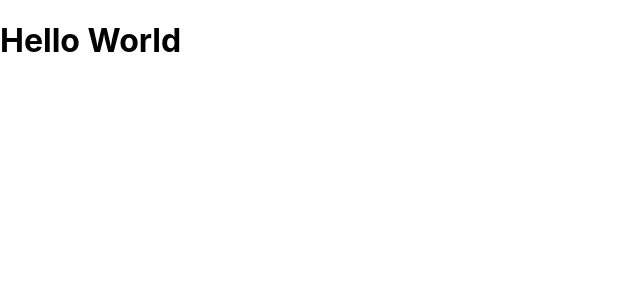
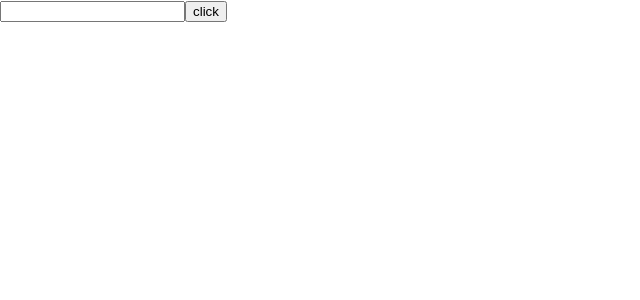
Before and after one commit to widisal125/learn-reactjs, a React (Create React App) app: page / in a window 1280 px wide. Shown: the top 300 px of the page, without its empty margins (0-640 px from the left). Built offline with nearby package versions, Linux system fonts and the light colour scheme.

Commit message:
React.createRef()

```diff
--- a/src/App.js
+++ b/src/App.js
@@ -1,8 +1,9 @@
 import logo from './logo.svg';
 import './App.css';
+import RefsDemo from './components/RefsDemo';
 
 function App() {
-  return (<h1>Hello World</h1>);
+  return (<RefsDemo />);
 }
 
 export default App;
--- /dev/null
+++ b/src/components/RefsDemo.js
@@ -0,0 +1,29 @@
+import React, { Component } from 'react'
+
+class RefsDemo extends Component {
+  constructor(props) {
+    super(props)
+
+    this.inputRef = React.createRef();
+  }
+
+  componentDidMount() {
+    console.log(this.inputRef);
+
+  }
+
+  clickHandler = () => {
+    this.inputRef.current.focus();
+  }
+
+  render() {
+    return (
+      <div>
+        <input type="text" ref={this.inputRef} />
+        <button onClick={this.clickHandler}>click</button>
+      </div>
+    )
+  }
+}
+
+export default RefsDemo
```
